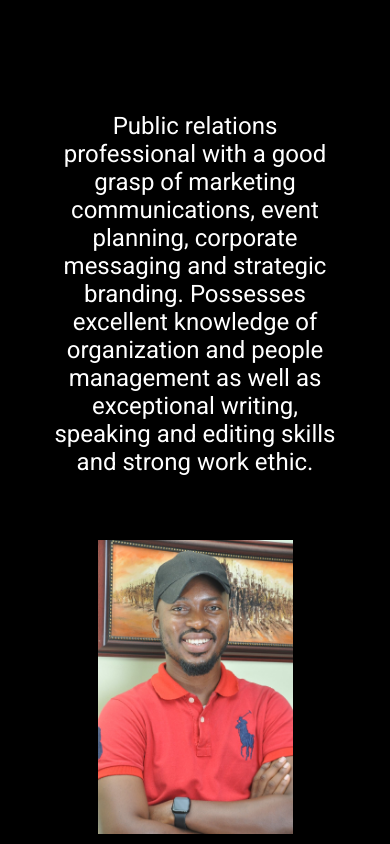
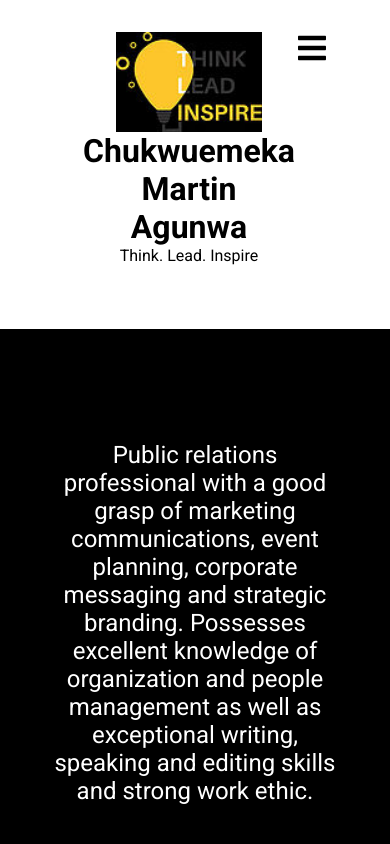
Before and after one commit to Ant0397/still-special--martin-agunwa, a React app: page / in a window 390 px wide. Shown: the top 844 px of the page. Built offline with nearby package versions, Linux system fonts and the light colour scheme.

Commit message:
mobile nav styled

```diff
--- a/src/App.js
+++ b/src/App.js
@@ -15,7 +15,7 @@ export default function App() {
         <Router>
             <Switch>
                 <Route exact path="/">
-                    {/* <Header /> */}
+                    <Header />
                     <BlogProvider>
                         <VideoProvider>
                             <Home theme="dark" />
--- a/src/components/nav/Nav.js
+++ b/src/components/nav/Nav.js
@@ -1,9 +1,18 @@
-import React from 'react'
+import React, { useState } from 'react'
 import { faFacebookF, faInstagram, faTwitter, faLinkedin } from '@fortawesome/free-brands-svg-icons'
 import SocialBar from '../SocialBar'
 import NavBar from './NavBar'
+import { FontAwesomeIcon } from '@fortawesome/react-fontawesome'
+import { faBars } from '@fortawesome/free-solid-svg-icons'
 
 export default function Nav() {
+    const [screenWidth, setScreenWidth] = useState(screen.width)
+    const [mobileNavOpen, setMobileNavOpen] = useState(false)
+
+    window.addEventListener('resize', () => {
+        setScreenWidth(screen.width)
+    })
+
     const socialIcons = [
         {
             name: 'twitter',
@@ -31,10 +40,20 @@ export default function Nav() {
         }
     ]
 
+    function toggleNav() {
+        setMobileNavOpen(!mobileNavOpen)
+    }
+
     return (
         <div className="navbar__nav">
-            <SocialBar icons={socialIcons} />
-            <NavBar />
+            { screenWidth < 1000 ?
+                <FontAwesomeIcon onClick={toggleNav} icon={faBars} size="2x" />
+            :
+                <>
+                    <SocialBar icons={socialIcons} />
+                    <NavBar />
+                </>
+            }
         </div>
     )
 }
--- a/src/style.css
+++ b/src/style.css
@@ -35,6 +35,10 @@ body {
     display: flex;
     float: top;
     cursor: pointer;
+}
+
+.logo {
+    object-fit: contain;
 }
 
 .logo-text {
@@ -81,6 +85,7 @@ a.social {
     align-items: flex-start;
     font-weight: var(--fw-black);
     font-size: 1.2rem;
+    white-space: nowrap;
 }
 
 .nav__link {
@@ -406,7 +411,7 @@ a.social {
     margin: 0 2em !important;
 }
 
-@media screen and (max-width: 750px) {
+@media screen and (max-width: 985px) {
     .content__block {
         flex-direction: column;
     }
@@ -446,5 +451,41 @@ a.social {
     .content__card__image--no-title {
         width: 100% !important;
     }
+}
 
+@media screen and (max-width: 1000px) {
+    .navbar__brand {
+        margin-right: 3em;
+    }
+
+    .header {
+        margin-bottom: 3em;
+    }
 }
+
+@media screen and (max-width: 560px) {
+    .navbar__brand {
+        margin: 0 0 3em 0;
+    }
+}
+
+@media screen and (max-width: 540px) {
+    .navbar__brand {
+        flex-direction: column;
+        margin: 0 0 1em 0;
+    }
+
+    .logo {
+        height: 100px;
+        margin-left: 1em;
+    }
+
+    .logo-text {
+        text-align: center;
+        align-items: center;
+    }
+
+    .header {
+        justify-content: center;
+    }
+}
```
Also changed, not shown: public/bundle.js.
